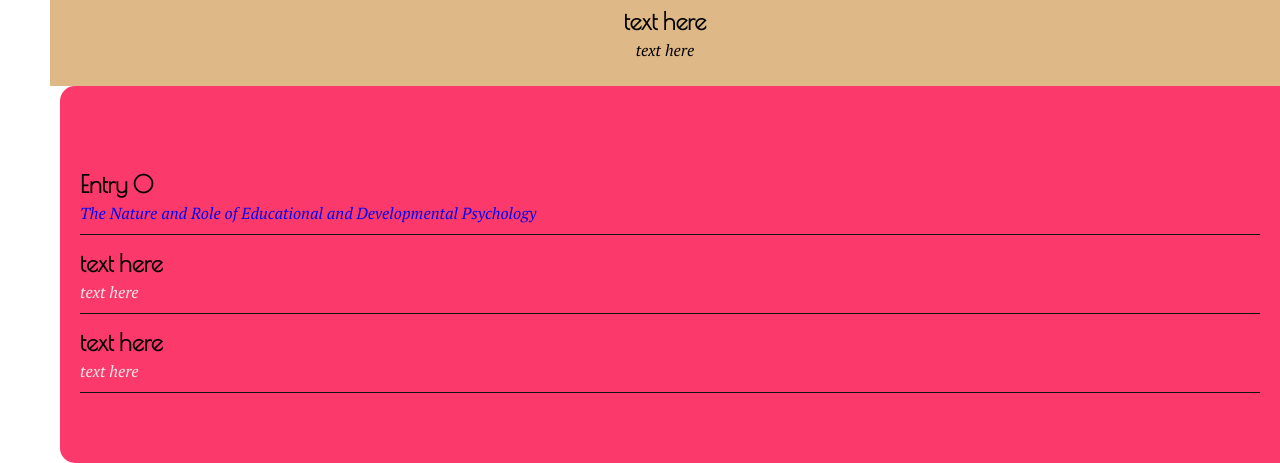
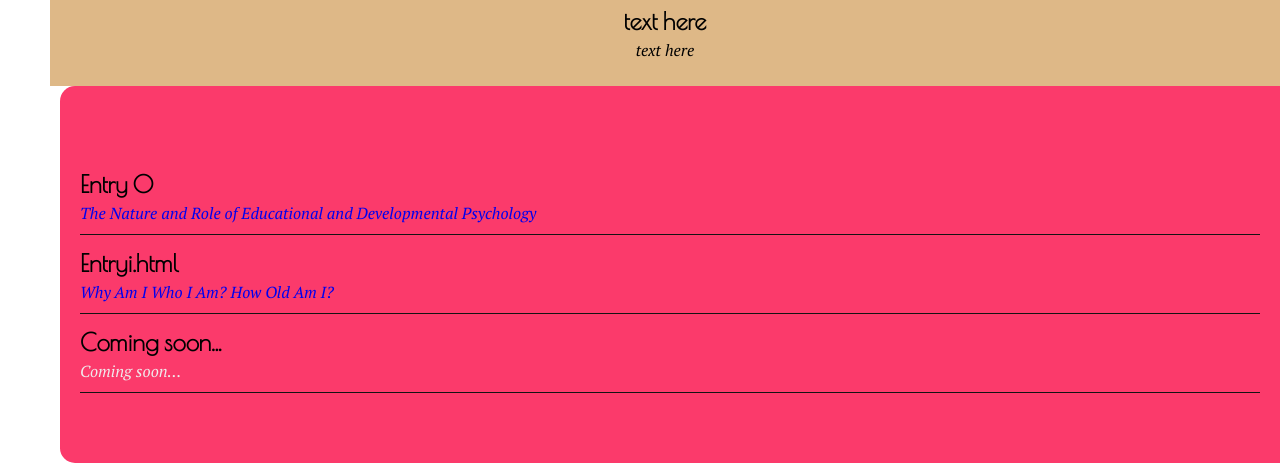
Before and after one commit to Rikkku/Ejournal, a plain HTML site: page index.html in a window 1280 px wide. Shown: the part 822-1285 px from the top of the page. Drawn offline with nearby package versions, Linux system fonts and the light colour scheme.

Commit message:
Update index.html

```diff
--- a/index.html
+++ b/index.html
@@ -53,12 +53,12 @@
                     <a href="EntryO.html"><p>The Nature and Role of Educational and Developmental Psychology</p></a>
                 </div>
                 <div class="item2" data-aos="fade-up" data-aos-duration="1600">
-                    <h1>text here</h1>
-                    <p>text here</p>
+                    <h1>Entryi.html</h1>
+                    <a href="Entryi.html"><p>Why Am I Who I Am? How Old Am I?</p></a>
                 </div>
                 <div class="item3" data-aos="fade-up" data-aos-duration="1700">
-                    <h1>text here</h1>
-                    <p>text here</p>
+                    <h1>Coming soon...</h1>
+                    <p>Coming soon...</p>
                 </div>
             </div>
         </div>
```
